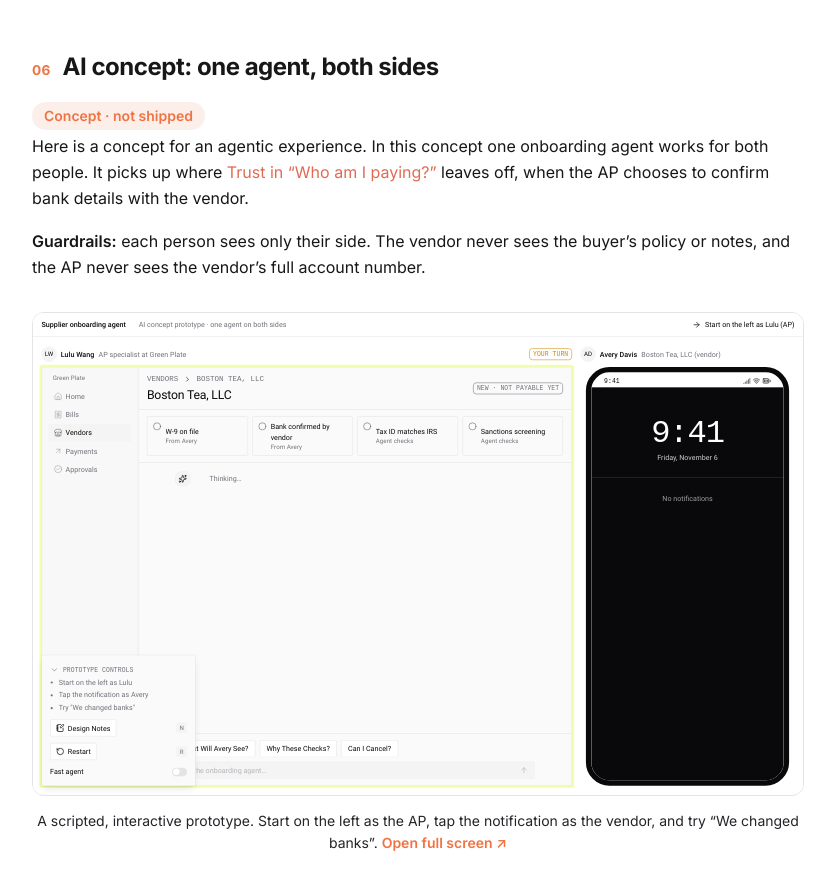
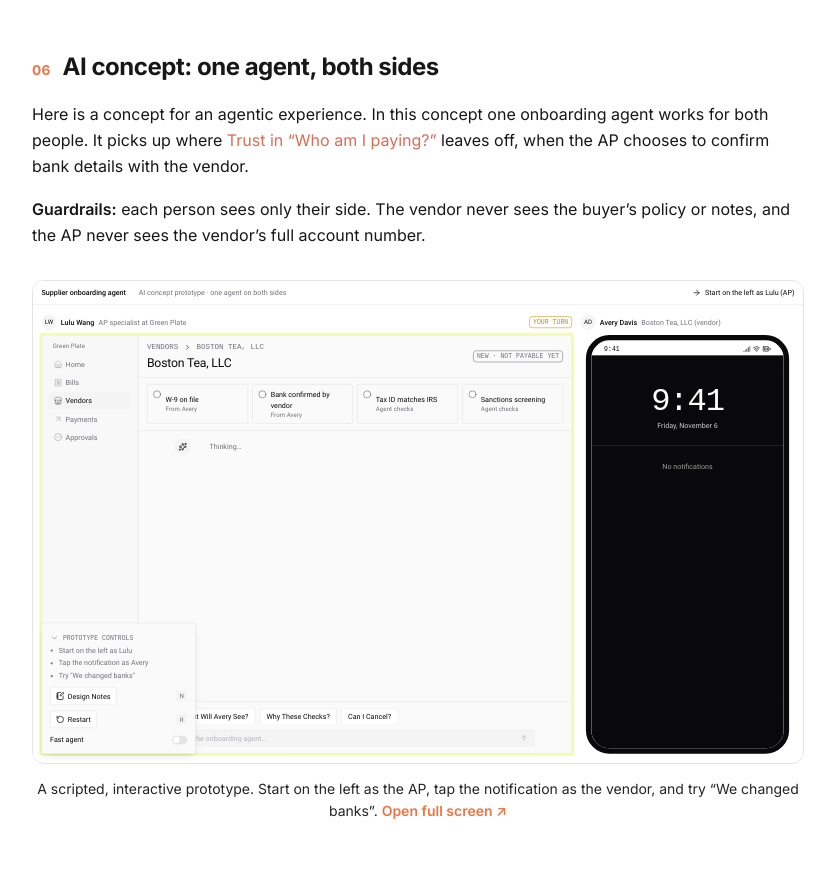
Before and after one commit to luluwang26/Design-portfolio-2026, a plain HTML site: page work/basic-ftu-redesign.html in a window 1280 px wide. Shown: the part 9094-9969 px from the top of the page, without its empty margins (222-1057 px from the left). Drawn offline with Linux system fonts and the light colour scheme; a web font is replaced by a local one.

Commit message:
Remove Concept · not shipped badges from AI concept sections
Co-Authored-By: Claude Opus 5.5 <noreply@anthropic.com>

```diff
--- a/work/basic-ftu-redesign.html
+++ b/work/basic-ftu-redesign.html
@@ -487,7 +487,6 @@
 
     <section class="cs-section cs-ai" id="ai-concept">
       <h2><span class="sec-num">06</span>AI concept: one agent, both sides</h2>
-      <span class="chip chip-accent">Concept · not shipped</span>
       <p>Here is a concept for an agentic experience. In this concept one onboarding agent works for both people. It
         picks up where <a href="trust-in-search.html">Trust in “Who am I paying?”</a> leaves off, when the AP chooses to
         confirm bank details with the vendor.</p>
```
Also changed, not shown: work/trust-in-search.html (+0 -1 lines).
